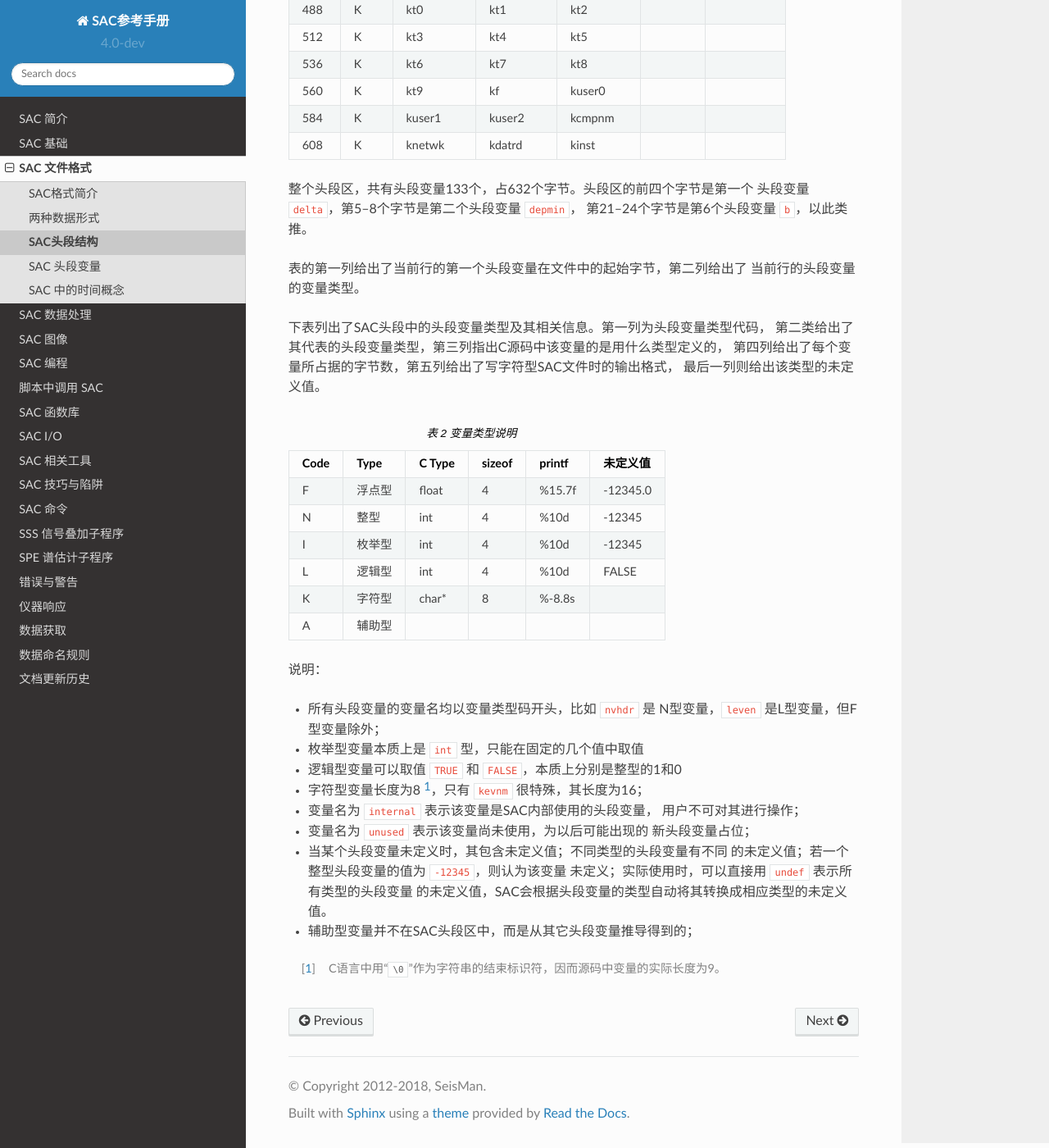
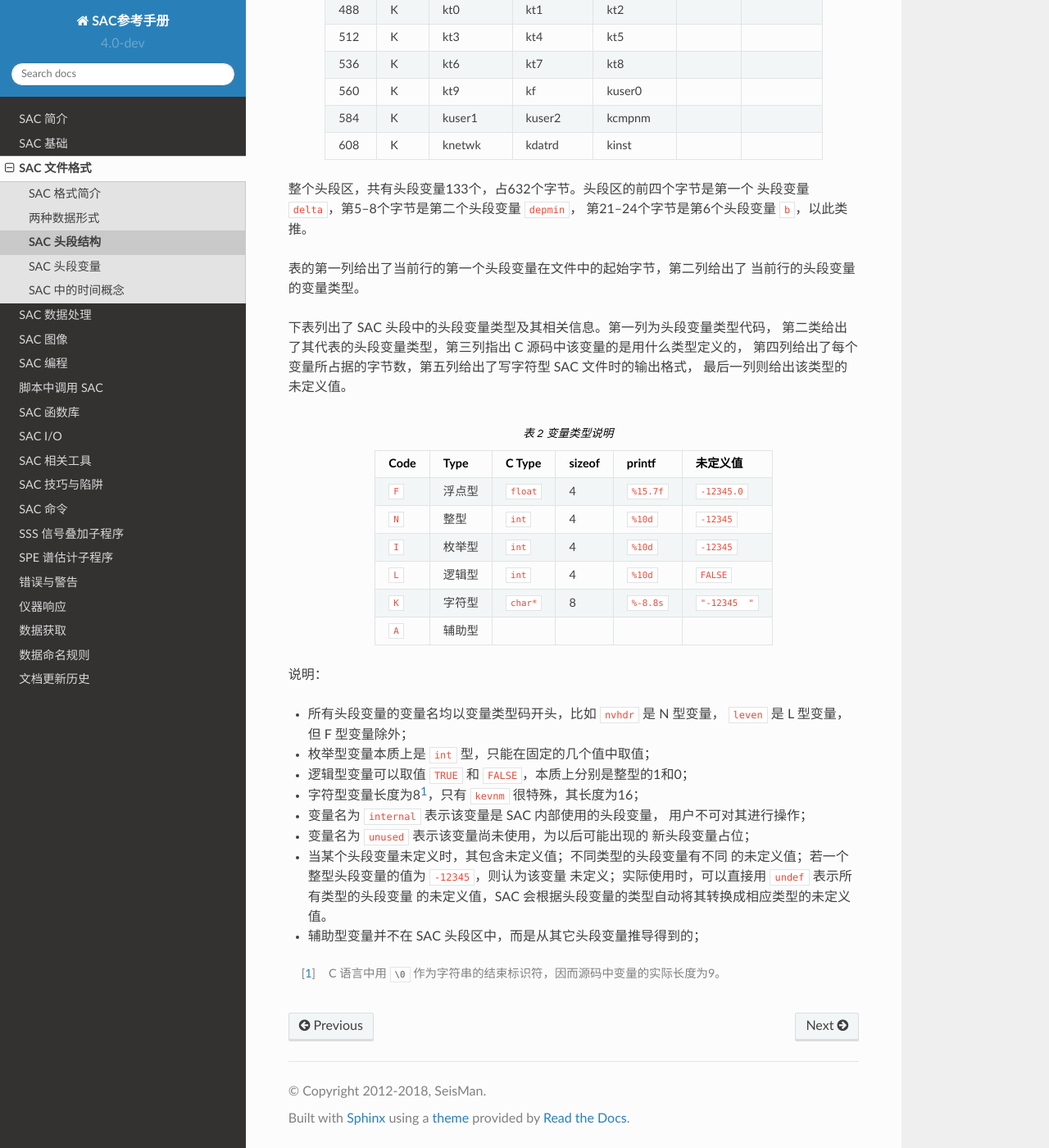
Before and after one commit to seisman/SAC_Docs_zh, a Sphinx documentation site: the page built from source/fileformat/header-structure.rst, in a window 1280 px wide and 1400 px high, scrolled down 1111 px. Shown: the whole window at 82% size. Built offline with Sphinx 7.4.7 and the Read the Docs theme 2.0.0, drawn with Linux system fonts in a browser that asks for light colours; some of the changed text lies outside the part shown.

Commit message:
several fixes

```diff
--- a/source/basic/how-to-learn.rst
+++ b/source/basic/how-to-learn.rst
@@ -31,7 +31,7 @@
 
 #. 理解地震数据处理流程，参见 :doc:`/data-process/index` 一章；
 #. 了解 :doc:`/fileformat/index`\ ，掌握常见的 :doc:`/fileformat/header-variables`\ ，
-   理解 :doc:`/fileformat/sac-time`\ ；
+   理解 :doc:`/fileformat/times`\ ；
 #. SAC 相关工具：:doc:`/tools/saclst`\ 、\ :doc:`/tools/pssac`\ ；
 
 SAC 进阶
--- a/source/fileformat/header-structure.rst
+++ b/source/fileformat/header-structure.rst
@@ -1,75 +1,47 @@
-SAC头段结构
-===========
+SAC 头段结构
+============
 
-SAC头段区包含了一系列头段变量，从这些头段变量中可以了解到波形
-记录的很多信息，比如台站经纬度、发震时刻、震相到时等等。 下表
-列出了SAC头段区的全部头段变量。
+SAC 头段区包含了一系列头段变量，从这些头段变量中可以了解到波形
+记录的很多信息，比如台站经纬度、发震时刻、震相到时等等。下表
+列出了 SAC 头段区的全部头段变量。
 
-.. table:: SAC头段变量列表
+.. table:: SAC 头段变量列表
+   :align: center
 
-   +------+------+----------+----------+----------+--------+----------+
-   | Byte | Type |          |          |          |        |          |
-   +======+======+==========+==========+==========+========+==========+
-   | 0    | F    | delta    | depmin   | depmax   | scale  | odelta   |
-   +------+------+----------+----------+----------+--------+----------+
-   | 20   | F    | b        | e        | o        | a      | internal |
-   +------+------+----------+----------+----------+--------+----------+
-   | 40   | F    | t0       | t1       | t2       | t3     | t4       |
-   +------+------+----------+----------+----------+--------+----------+
-   | 60   | F    | t5       | t6       | t7       | t8     | t9       |
-   +------+------+----------+----------+----------+--------+----------+
-   | 80   | F    | f        | resp0    | resp1    | resp2  | resp3    |
-   +------+------+----------+----------+----------+--------+----------+
-   | 100  | F    | resp4    | resp5    | resp6    | resp7  | resp8    |
-   +------+------+----------+----------+----------+--------+----------+
-   | 120  | F    | resp9    | stla     | stlo     | stel   | stdp     |
-   +------+------+----------+----------+----------+--------+----------+
-   | 140  | F    | evla     | evlo     | evel     | evdp   | mag      |
-   +------+------+----------+----------+----------+--------+----------+
-   | 160  | F    | user0    | user1    | user2    | user3  | user4    |
-   +------+------+----------+----------+----------+--------+----------+
-   | 180  | F    | user5    | user6    | user7    | user8  | user9    |
-   +------+------+----------+----------+----------+--------+----------+
-   | 200  | F    | dist     | az       | baz      | gcarc  | internal |
-   +------+------+----------+----------+----------+--------+----------+
-   | 220  | F    | internal | depmen   | cmpaz    | cmpinc | xminimum |
-   +------+------+----------+----------+----------+--------+----------+
-   | 240  | F    | xmaximum | yminimum | ymaximum | unused | unused   |
-   +------+------+----------+----------+----------+--------+----------+
-   | 260  | F    | unused   | unused   | unused   | unused | unused   |
-   +------+------+----------+----------+----------+--------+----------+
-   | 280  | N    | nzyear   | nzjday   | nzhour   | nzmin  | nzsec    |
-   +------+------+----------+----------+----------+--------+----------+
-   | 300  | N    | nzmsec   | nvhdr    | norid    | nevid  | npts     |
-   +------+------+----------+----------+----------+--------+----------+
-   | 320  | N    | internal | nwfid    | nxsize   | nysize | unused   |
-   +------+------+----------+----------+----------+--------+----------+
-   | 340  | I    | iftype   | idep     | iztype   | unused | iinst    |
-   +------+------+----------+----------+----------+--------+----------+
-   | 360  | I    | istreg   | ievreg   | ievtyp   | iqual  | isynth   |
-   +------+------+----------+----------+----------+--------+----------+
-   | 380  | I    | imagtyp  | imagsrc  | unused   | unused | unused   |
-   +------+------+----------+----------+----------+--------+----------+
-   | 400  | I    | unused   | unused   | unused   | unused | unused   |
-   +------+------+----------+----------+----------+--------+----------+
-   | 420  | L    | leven    | lpspol   | lovrok   | lcalda | unused   |
-   +------+------+----------+----------+----------+--------+----------+
-   | 440  | K    | kstnm    | kevnm\*  |          |        |          |
-   +------+------+----------+----------+----------+--------+----------+
-   | 464  | K    | khole    | ko       | ka       |        |          |
-   +------+------+----------+----------+----------+--------+----------+
-   | 488  | K    | kt0      | kt1      | kt2      |        |          |
-   +------+------+----------+----------+----------+--------+----------+
-   | 512  | K    | kt3      | kt4      | kt5      |        |          |
-   +------+------+----------+----------+----------+--------+----------+
-   | 536  | K    | kt6      | kt7      | kt8      |        |          |
-   +------+------+----------+----------+----------+--------+----------+
-   | 560  | K    | kt9      | kf       | kuser0   |        |          |
-   +------+------+----------+----------+----------+--------+----------+
-   | 584  | K    | kuser1   | kuser2   | kcmpnm   |        |          |
-   +------+------+----------+----------+----------+--------+----------+
-   | 608  | K    | knetwk   | kdatrd   | kinst    |        |          |
-   +------+------+----------+----------+----------+--------+----------+
+   ===== ===== ========= ========= ========= ======= ==========
+   Byte  Type
+   ===== ===== ========= ========= ========= ======= ==========
+   0     F     delta     depmin    depmax    scale   odelta
+   20    F     b         e         o         a       internal
+   40    F     t0        t1        t2        t3      t4
+   60    F     t5        t6        t7        t8      t9
+   80    F     f         resp0     resp1     resp2   resp3
+   100   F     resp4     resp5     resp6     resp7   resp8
+   120   F     resp9     stla      stlo      stel    stdp
+   140   F     evla      evlo      evel      evdp    mag
+   160   F     user0     user1     user2     user3   user4
+   180   F     user5     user6     user7     user8   user9
+   200   F     dist      az        baz       gcarc   internal
+   220   F     internal  depmen    cmpaz     cmpinc  xminimum
+   240   F     xmaximum  yminimum  ymaximum  unused  unused
+   260   F     unused    unused    unused    unused  unused
+   280   N     nzyear    nzjday    nzhour    nzmin   nzsec
+   300   N     nzmsec    nvhdr     norid     nevid   npts
+   320   N     internal  nwfid     nxsize    nysize  unused
+   340   I     iftype    idep      iztype    unused  iinst
+   360   I     istreg    ievreg    ievtyp    iqual   isynth
+   380   I     imagtyp   imagsrc   unused    unused  unused
+   400   I     unused    unused    unused    unused  unused
+   420   L     leven     lpspol    lovrok    lcalda  unused
+   440   K     kstnm     kevnm\*
+   464   K     khole     ko        ka
+   488   K     kt0       kt1       kt2
+   512   K     kt3       kt4       kt5
+   536   K     kt6       kt7       kt8
+   560   K     kt9       kf        kuser0
+   584   K     kuser1    kuser2    kcmpnm
+   608   K     knetwk    kdatrd    kinst
+   ===== ===== ========= ========= ========= ======= ==========
 
 整个头段区，共有头段变量133个，占632个字节。头段区的前四个字节是第一个
 头段变量 ``delta``\ ，第5–8个字节是第二个头段变量 ``depmin``\ ，
@@ -78,44 +50,40 @@
 表的第一列给出了当前行的第一个头段变量在文件中的起始字节，第二列给出了
 当前行的头段变量的变量类型。
 
-下表列出了SAC头段中的头段变量类型及其相关信息。第一列为头段变量类型代码，
-第二类给出了其代表的头段变量类型，第三列指出C源码中该变量的是用什么类型定义的，
-第四列给出了每个变量所占据的字节数，第五列给出了写字符型SAC文件时的输出格式，
+下表列出了 SAC 头段中的头段变量类型及其相关信息。第一列为头段变量类型代码，
+第二类给出了其代表的头段变量类型，第三列指出 C 源码中该变量的是用什么类型定义的，
+第四列给出了每个变量所占据的字节数，第五列给出了写字符型 SAC 文件时的输出格式，
 最后一列则给出该类型的未定义值。
 
 .. table:: 变量类型说明
+   :align: center
 
-   +------+--------+--------+--------+--------+----------+
-   | Code | Type   | C Type | sizeof | printf | 未定义值 |
-   +======+========+========+========+========+==========+
-   | F    | 浮点型 | float  | 4      | %15.7f | -12345.0 |
-   +------+--------+--------+--------+--------+----------+
-   | N    | 整型   | int    | 4      | %10d   | -12345   |
-   +------+--------+--------+--------+--------+----------+
-   | I    | 枚举型 | int    | 4      | %10d   | -12345   |
-   +------+--------+--------+--------+--------+----------+
-   | L    | 逻辑型 | int    | 4      | %10d   | FALSE    |
-   +------+--------+--------+--------+--------+----------+
-   | K    | 字符型 | char\* | 8      | %-8.8s |          |
-   +------+--------+--------+--------+--------+----------+
-   | A    | 辅助型 |        |        |        |          |
-   +------+--------+--------+--------+--------+----------+
+   ===== ====== ========= ====== ========== ==============
+   Code  Type    C Type   sizeof printf     未定义值
+   ===== ====== ========= ====== ========== ==============
+   ``F`` 浮点型 ``float`` 4      ``%15.7f`` ``-12345.0``
+   ``N`` 整型   ``int``   4      ``%10d``   ``-12345``
+   ``I`` 枚举型 ``int``   4      ``%10d``   ``-12345``
+   ``L`` 逻辑型 ``int``   4      ``%10d``   ``FALSE``
+   ``K`` 字符型 ``char*`` 8      ``%-8.8s`` ``"-12345  "``
+   ``A`` 辅助型
+   ===== ====== ========= ====== ========== ==============
 
 说明：
 
--  所有头段变量的变量名均以变量类型码开头，比如 ``nvhdr`` 是
-   N型变量，\ ``leven`` 是L型变量，但F型变量除外；
--  枚举型变量本质上是 ``int`` 型，只能在固定的几个值中取值
--  逻辑型变量可以取值 ``TRUE`` 和 ``FALSE``\ ，本质上分别是整型的1和0
--  字符型变量长度为8 [1]_，只有 ``kevnm`` 很特殊，其长度为16；
--  变量名为 ``internal`` 表示该变量是SAC内部使用的头段变量，
+-  所有头段变量的变量名均以变量类型码开头，比如 ``nvhdr`` 是 N 型变量，
+   ``leven`` 是 L 型变量，但 F 型变量除外；
+-  枚举型变量本质上是 ``int`` 型，只能在固定的几个值中取值；
+-  逻辑型变量可以取值 ``TRUE`` 和 ``FALSE``\ ，本质上分别是整型的1和0；
+-  字符型变量长度为8\ [1]_，只有 ``kevnm`` 很特殊，其长度为16；
+-  变量名为 ``internal`` 表示该变量是 SAC 内部使用的头段变量，
    用户不可对其进行操作；
 -  变量名为 ``unused`` 表示该变量尚未使用，为以后可能出现的
    新头段变量占位；
 -  当某个头段变量未定义时，其包含未定义值；不同类型的头段变量有不同
    的未定义值；若一个整型头段变量的值为 ``-12345``\ ，则认为该变量
    未定义；实际使用时，可以直接用 ``undef`` 表示所有类型的头段变量
-   的未定义值，SAC会根据头段变量的类型自动将其转换成相应类型的未定义值。
--  辅助型变量并不在SAC头段区中，而是从其它头段变量推导得到的；
+   的未定义值，SAC 会根据头段变量的类型自动将其转换成相应类型的未定义值。
+-  辅助型变量并不在 SAC 头段区中，而是从其它头段变量推导得到的；
 
-.. [1] C语言中用“``\0``”作为字符串的结束标识符，因而源码中变量的实际长度为9。
+.. [1] C 语言中用 ``\0`` 作为字符串的结束标识符，因而源码中变量的实际长度为9。
--- a/source/fileformat/index.rst
+++ b/source/fileformat/index.rst
@@ -7,4 +7,4 @@
    binary-and-alphanumeric
    header-structure
    header-variables
-   sac-time
+   times
```
Also changed, not shown: source/fileformat/binary-and-alphanumeric.rst (+41 -41 lines), source/fileformat/header-variables.rst (+89 -107 lines), source/fileformat/intro-to-fileformat.rst (+4 -4 lines), source/fileformat/times.rst (renamed from source/fileformat/sac-time.rst), 1 other file.
